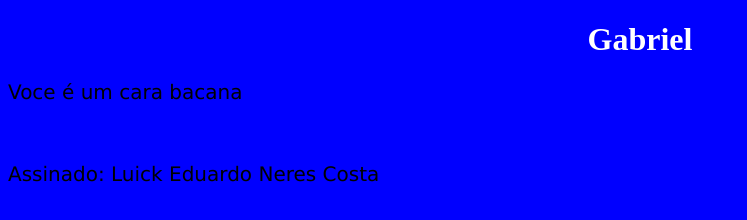
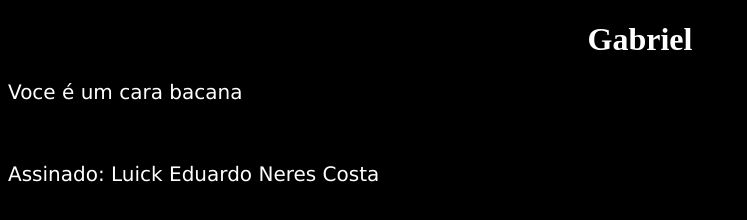
Before and after one commit to Lenc510/papai, a plain HTML site: page index.html in a window 1280 px wide. Shown: the whole page, without its empty margins (0-747 px from the left). Drawn offline with Linux system fonts and the light colour scheme.

Commit message:
Add - Nome

```diff
--- a/css/estilo.css
+++ b/css/estilo.css
@@ -1,5 +1,5 @@
 body {
-  background-color: blue; /*Pode escolher outra cor se quiser*/
+  background-color: black; /*Pode escolher outra cor se quiser*/
 }
 
 h1 {
@@ -8,6 +8,7 @@ h1 {
 }
 
 p {
+  color:white;
   font-family: verdana;
   font-size: 20px;
 }
--- a/index.html
+++ b/index.html
@@ -3,7 +3,7 @@
   <head>
 	  <meta charset="UTF-8" />
     <meta name="viewport" content="width=device-width, initial-scale=1.0" />
-		<title> Papai </title>
+		<title> pessoa especial </title>
 		<link rel="stylesheet" href="css/estilo.css">
   </head>
   <body>
```
Also changed, not shown: 1 other file.
